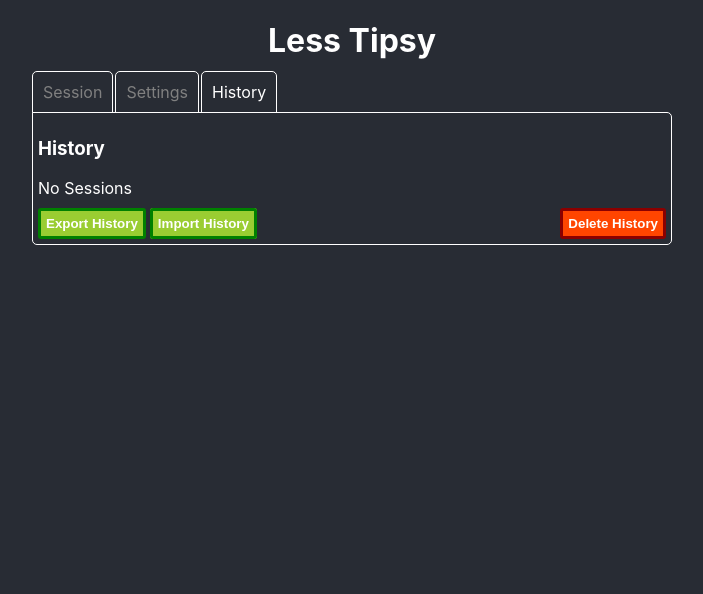
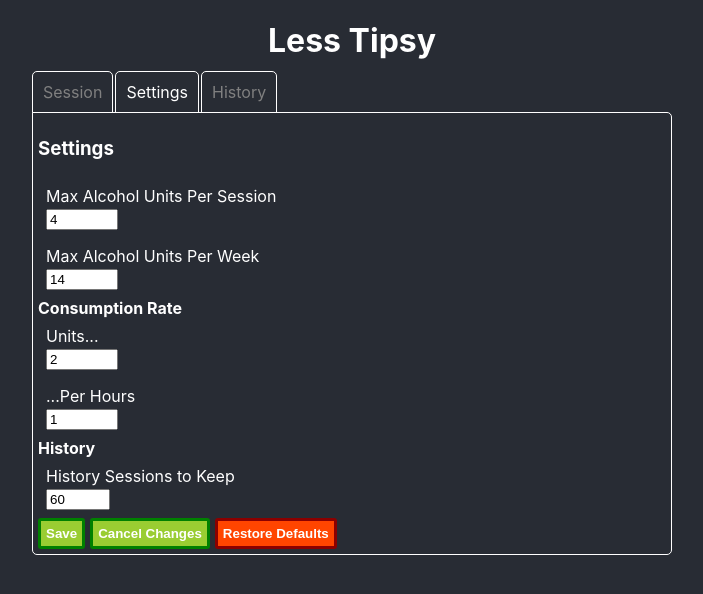
Before and after one commit to shaunlusk/less-tipsy, a React (Create React App) app: page / in a window 1280 px wide. Shown: the top 594 px of the page, without its empty margins (288-991 px from the left). Built offline with nearby package versions, Linux system fonts and the light colour scheme.

Commit message:
Format Settings Tab

```diff
--- a/src/components/main-panel/main-panel.tsx
+++ b/src/components/main-panel/main-panel.tsx
@@ -83,7 +83,7 @@ class MainPanel extends React.Component<IMainPanelProps, IMainPanelState> {
     this._history = this._loadHistory();
 
     this.state = {
-      activeTabLabel: 'History',
+      activeTabLabel: 'Settings',
       sessionState: this._activeSession ? this._getUpdatedSessionState() : null,
       history: this._history,
       showCancelSessionWarning: false,
--- a/src/components/settings-panel/settings-panel.scss
+++ b/src/components/settings-panel/settings-panel.scss
@@ -10,3 +10,12 @@
 .settings-label {
   padding-bottom: 2px;
 }
+
+.settings-buttons {
+  display: flex;
+
+  .btn {
+    margin-right: 5px;
+    white-space: nowrap;
+  }
+}
--- a/src/components/settings-panel/settings-panel.tsx
+++ b/src/components/settings-panel/settings-panel.tsx
@@ -25,7 +25,7 @@ class SettingsPanel extends React.Component<ISettingsPanelProps, any> {
     return <div className="settings-container">
       <h3>Settings</h3>
       <div className="settings-input max-per-session">
-        <div className="settings-label">Max Per Session</div>
+        <div className="settings-label">Max Alcohol Units Per Session</div>
         <input
           type="number"
           value={this.props.sessionMax}
@@ -39,7 +39,7 @@ class SettingsPanel extends React.Component<ISettingsPanelProps, any> {
         ></input>
       </div>
       <div className="settings-input max-per-week">
-        <div className="settings-label">Max Per Week</div>
+        <div className="settings-label">Max Alcohol Units Per Week</div>
         <input
           type="number"
           value={this.props.weeklyMax}
@@ -52,7 +52,7 @@ class SettingsPanel extends React.Component<ISettingsPanelProps, any> {
           onChange={e => this.props.onChangeWeeklyMax(e.target.value)}
         ></input>
       </div>
-      <h4>Session Rate</h4>
+      <strong>Consumption Rate</strong>
       <div className="settings-input session-rate-units">
         <div className="settings-label">Units...</div>
         <input
@@ -81,7 +81,7 @@ class SettingsPanel extends React.Component<ISettingsPanelProps, any> {
           onChange={e => this.props.onChangeHours(e.target.value)}
         ></input>
       </div>
-      <h4>History</h4>
+      <strong>History</strong>
       <div className="settings-input keep-history-sessions">
         <div className="settings-label">History Sessions to Keep</div>
         <input
@@ -97,9 +97,9 @@ class SettingsPanel extends React.Component<ISettingsPanelProps, any> {
         ></input>
       </div>
       <div className="settings-buttons">
-        <button onClick={this.props.onSaveSettings} disabled={!this.props.changesExist || !this.props.areInputsValid}>Save</button>
-        <button onClick={this.props.onCancelChanges} disabled={!this.props.changesExist}>Cancel Changes</button>
-        <button onClick={this.props.onRestoreDefaults}>Restore Defaults</button>
+        <button className="btn" onClick={this.props.onSaveSettings} disabled={!this.props.changesExist || !this.props.areInputsValid}>Save</button>
+        <button className="btn" onClick={this.props.onCancelChanges} disabled={!this.props.changesExist}>Cancel Changes</button>
+        <button className="btn btn-danger" onClick={this.props.onRestoreDefaults}>Restore Defaults</button>
       </div>
     </div>
   }
```
